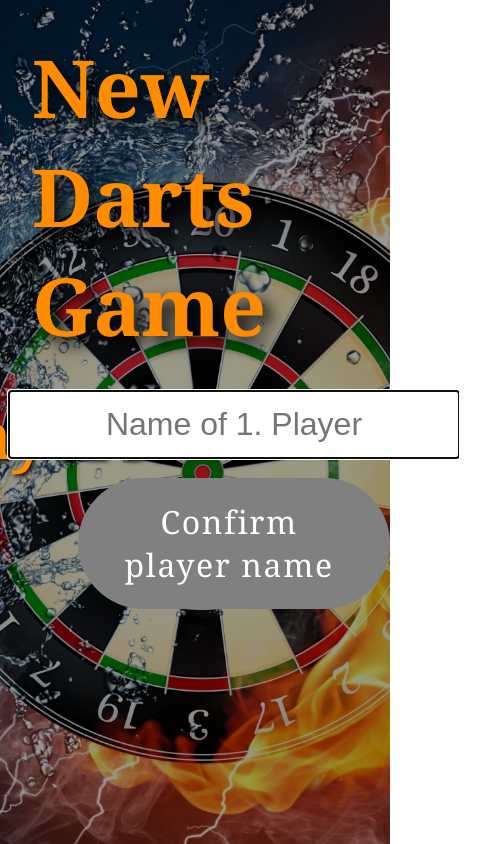
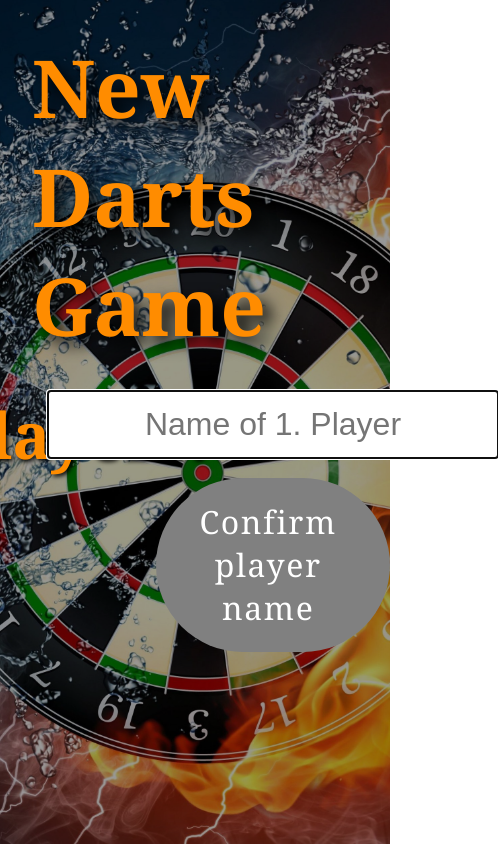
Before and after one commit to LasseWinkel/darts, a React (Create React App) app: page / in a window 390 px wide. Shown: the whole page, 498 px wide, since content can reach past the window. Built offline with nearby package versions, Linux system fonts and the light colour scheme.

Commit message:
Improve layout for small screens

```diff
--- a/src/components/BlindKiller.css
+++ b/src/components/BlindKiller.css
@@ -3,24 +3,24 @@
   flex-direction: column;
   align-items: center;
   justify-content: center;
-  max-height: 95vh;
-  max-width: 95vw;
+  max-height: 100vh;
+  max-width: 100vw;
 
   .blind-killer-header {
     font-size: 1.2rem;
     color: darkorange;
     text-shadow: 8px 8px 16px rgb(0, 0, 0, 1);
-    height: 10vh;
+    height: 5vh;
   }
 
   .vertical {
     display: flex;
     align-items: center;
-    height: 85vh;
+    height: 90vh;
 
     .count-table {
       margin-left: 20px;
-      font-size: 1.5rem;
+      font-size: 1.3rem;
       color: darkorange;
       text-shadow: 8px 8px 16px rgb(0, 0, 0, 1);
 
@@ -29,8 +29,8 @@
       }
 
       th {
-        border: 1px solid white;
-        padding: 0 4rem;
+        border: 0.5px solid white;
+        padding: 0 1rem;
       }
     }
 
@@ -44,8 +44,13 @@
       .winner {
         color: gold;
         margin-bottom: 20px;
-        font-size: 3rem;
+        font-size: 2rem;
+        text-align: center;
       }
     }
   }
 }
+
+.small-font {
+  font-size: large;
+}
--- a/src/components/BlindKiller.tsx
+++ b/src/components/BlindKiller.tsx
@@ -185,7 +185,7 @@ function BlindKiller() {
                 handleClick={BlindKillerService.resetBlindKiller}
                 styleName="button-confirm"
               >
-                <Link className="link-inside-button" to="/modi">
+                <Link className="link-inside-button small-font" to="/modi">
                   New game <br /> (same players)
                 </Link>
               </Button>
@@ -193,7 +193,7 @@ function BlindKiller() {
                 handleClick={BlindKillerService.resetBlindKiller}
                 styleName="button-confirm"
               >
-                <Link className="link-inside-button" to="/">
+                <Link className="link-inside-button small-font" to="/">
                   New game <br /> (new players)
                 </Link>
               </Button>
--- a/src/components/PlayerAssignment.css
+++ b/src/components/PlayerAssignment.css
@@ -4,8 +4,8 @@
   align-items: center;
   justify-content: center;
   flex-direction: column;
-  width: 100vw;
-  height: 100vh;
+  max-width: 100vw;
+  max-height: 100vh;
   background-image: url(../images/darts_board.jpg);
   background-repeat: no-repeat;
   background-size: cover;
@@ -71,7 +71,7 @@
   display: flex;
   flex-direction: column;
   align-items: center;
-  width: 20vw;
+  width: 40vw;
   font-size: 2rem;
   text-shadow: 2px 2px 4px rgba(0, 0, 0, 1);
 }
@@ -82,7 +82,7 @@
 }
 
 .players-creation {
-  width: 80vw;
+  width: 60vw;
   display: flex;
   flex-direction: column;
   align-items: center;
```
